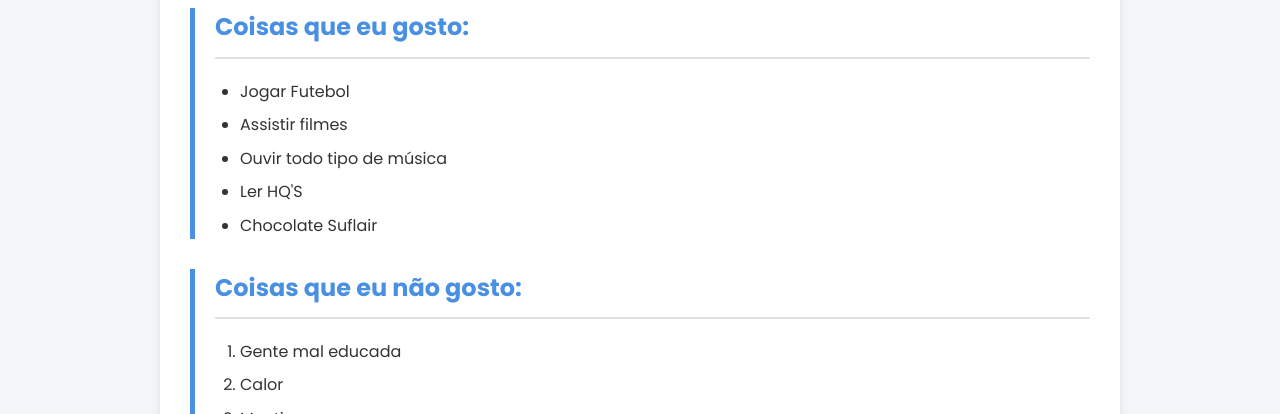
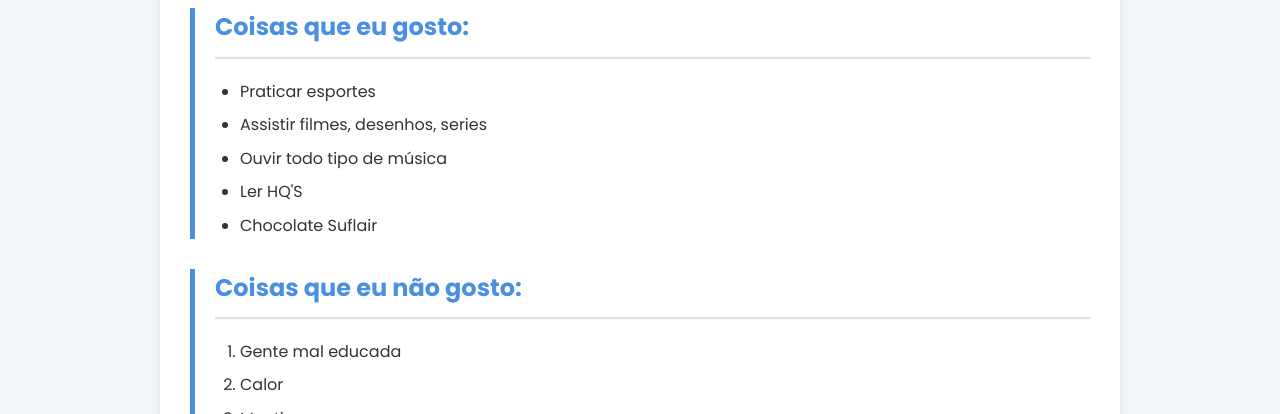
Before and after one commit to brancazx/quem-sou, a plain HTML site: page index.html in a window 1280 px wide. Shown: the part 686-1100 px from the top of the page. Drawn offline with Linux system fonts and the light colour scheme; a script that the page names is missing.

Commit message:
Update index.html

```diff
--- a/index.html
+++ b/index.html
@@ -27,8 +27,8 @@
             <section>
                 <h2>Coisas que eu gosto:</h2>
                 <ul>
-                    <li>Jogar Futebol</li>
-                    <li>Assistir filmes</li>
+                    <li>Praticar esportes</li>
+                    <li>Assistir filmes, desenhos, series</li>
                     <li>Ouvir todo tipo de música</li>
                     <li>Ler HQ'S</li>
                     <li>Chocolate Suflair</li>
```
